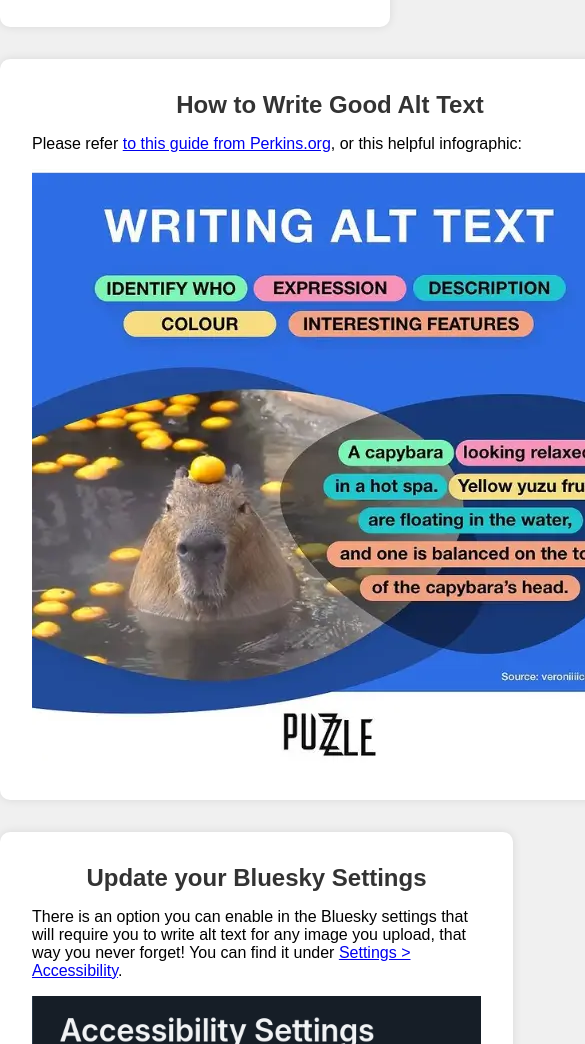
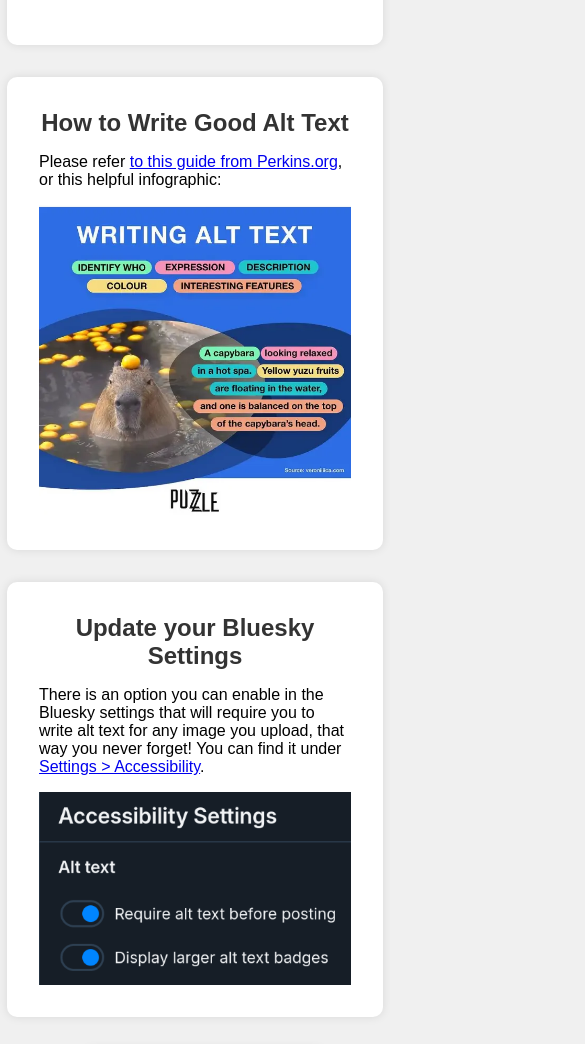
Before and after one commit to Zetaphor/bsky-altometer, a plain HTML site: page index.html in a window 390 px wide. Shown: the part 956-2000 px from the top of the page, 585 px wide, since content can reach past the window. Drawn offline with Linux system fonts and the light colour scheme.

Commit message:
Make containers not overflow on mobile

```diff
--- a/style.css
+++ b/style.css
@@ -18,6 +18,7 @@
   box-shadow: 0 0 10px rgba(0, 0, 0, 0.1);
   max-width: 800px;
   margin: 0 auto;
+  width: 80%;
 }
 
 h1 {
@@ -35,6 +36,8 @@
 img {
   display: block;
   margin: 0 auto;
+  height: auto;
+  max-width: 100%;
 }
 
 .stats {
```
